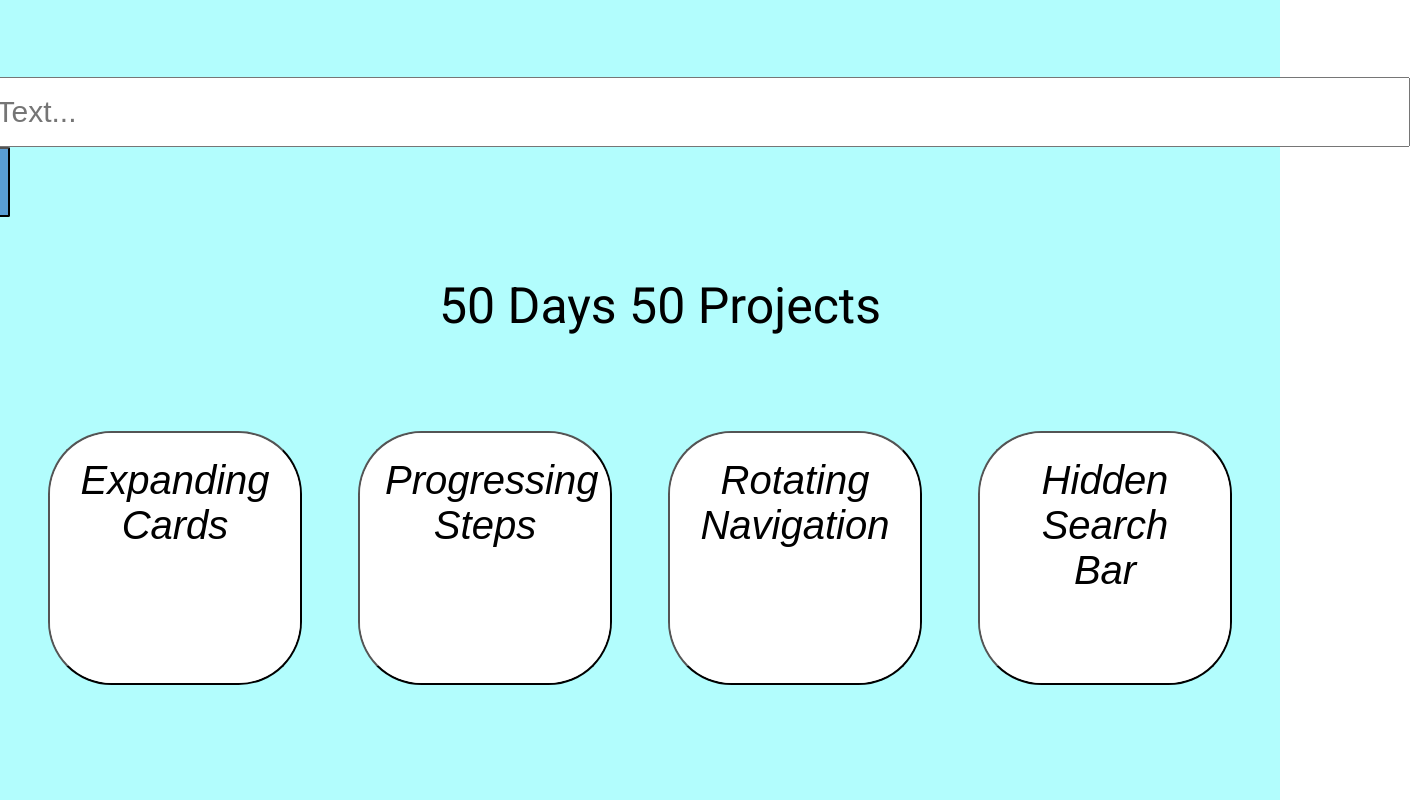
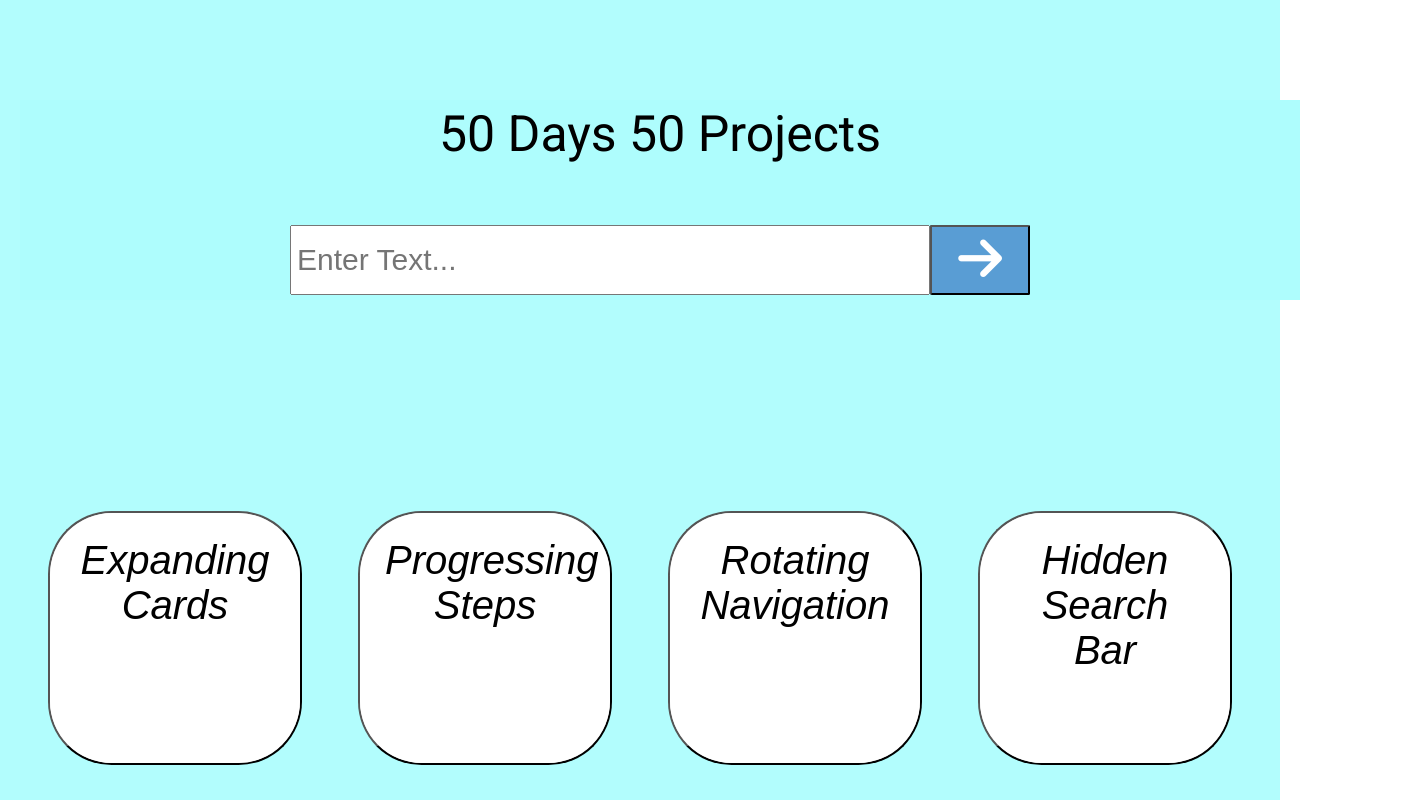
Before and after one commit to Cybaries/50Days50Projects, a plain HTML site: page index.html in a window 1280 px wide. Shown: the top 800 px of the page, 1410 px wide, since content can reach past the window. Drawn offline with Linux system fonts and the light colour scheme.

Commit message:
Updated style.css

```diff
--- a/style.css
+++ b/style.css
@@ -8,7 +8,7 @@
 }
 
 body{
-    width: 100%;
+    width: 100vw;
     height: 100vmax;
     position: relative;
     font-family: 'Lato',sans-serif;
@@ -18,9 +18,9 @@ body{
 .Title{
     width: 60rem;
     height: 100px;
-    position: absolute;
-    top: 150px;
+    margin-bottom: 20px;
     text-align: center;
+    top: -120px;
     font-size: 50px;
     font-family:'Roboto',sans-serif;
 }
@@ -36,18 +36,27 @@ body{
     padding: 20px;
 }
 .inputBar{
-    height: 40px;
-    width: 80rem;
+    height: 200px;
+    width: 100vw;
     display: flex;
+    flex-direction: column;
     justify-content: center;
     align-items: center;
     margin-bottom: 50px;
     position: sticky;
-    top: 15px;
+    top: 0px;
+    background-color: rgba(174, 253, 253, 1);
+}
+.input{
+    width: 100vw;
+    height: 70px;
+    display: flex;
+    justify-content: center;
+    align-items: center;
 }
 input{
     height: 70px;
-    width: 50em;
+    width: 50%;
     font-size: 30px;
     padding: 5px;
 }
```
